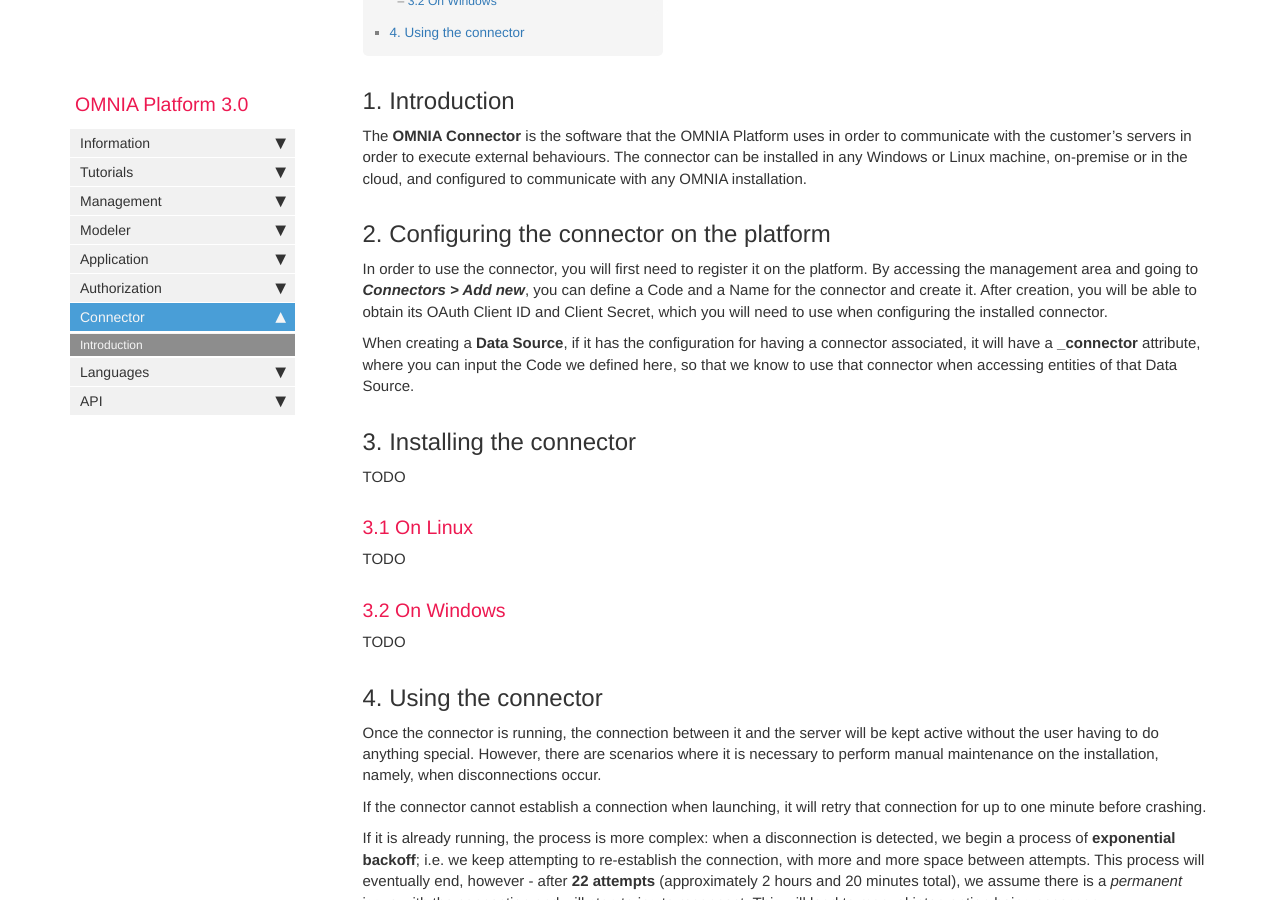
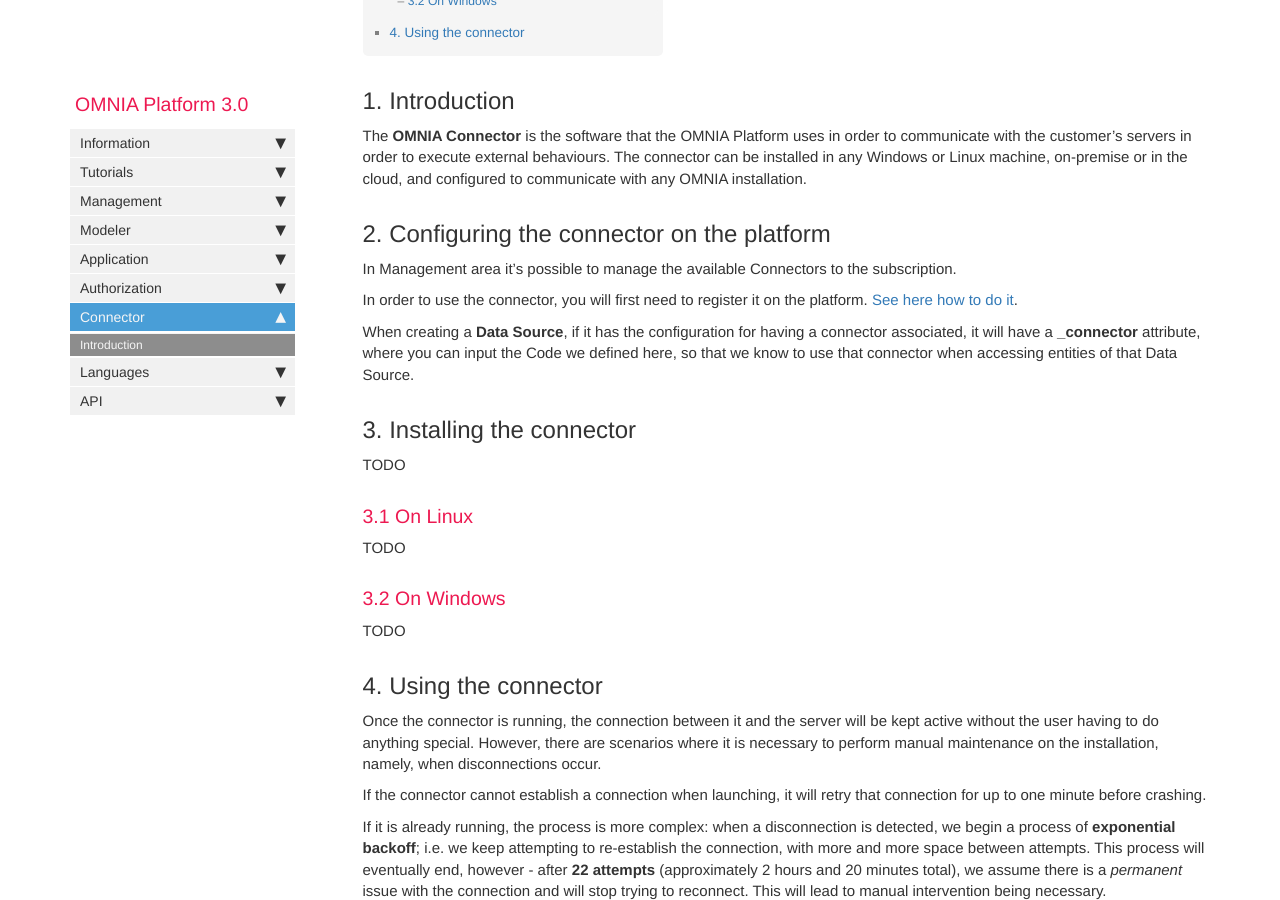
Before and after one commit to daniel8lopes/omnia3, a Jekyll site: the page built from docs/pages/omnia3/Connector/omnia3_connector_introduction.md, in a window 1280 px wide and 900 px high, scrolled down 341 px. Built offline with Jekyll 4.4.1, drawn with Linux system fonts in a browser that asks for light colours; nearby versions of some CDN libraries; comment, search, counter and statistics services are not loaded.

Commit message:
Add link to Connector documentation

```diff
--- a/docs/pages/omnia3/Connector/omnia3_connector_introduction.md
+++ b/docs/pages/omnia3/Connector/omnia3_connector_introduction.md
@@ -13,8 +13,9 @@ folder: omnia3
 The **OMNIA Connector** is the software that the OMNIA Platform uses in order to communicate with the customer's servers in order to execute external behaviours. The connector can be installed in any Windows or Linux machine, on-premise or in the cloud, and configured to communicate with any OMNIA installation.
 
 ## 2. Configuring the connector on the platform
+In Management area it's possible to manage the available Connectors to the subscription.
 
-In order to use the connector, you will first need to register it on the platform. By accessing the management area and going to ***Connectors > Add new***, you can define a Code and a Name for the connector and create it. After creation, you will be able to obtain its OAuth Client ID and Client Secret, which you will need to use when configuring the installed connector.
+In order to use the connector, you will first need to register it on the platform. [See here how to do it](omnia3_management_introduction.html).
 
 When creating a **Data Source**, if it has the configuration for having a connector associated, it will have a **_connector** attribute, where you can input the Code we defined here, so that we know to use that connector when accessing entities of that Data Source.
 
```
